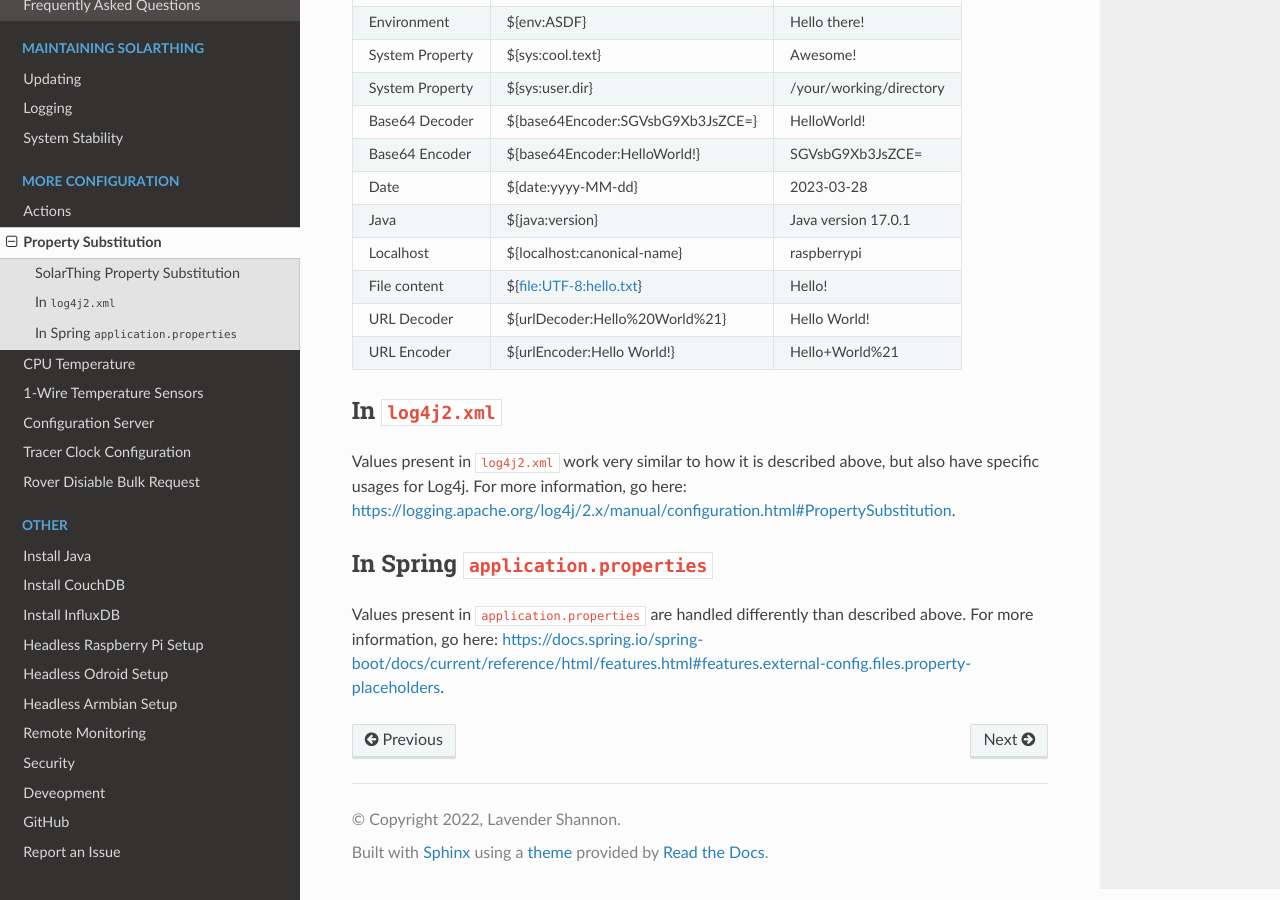
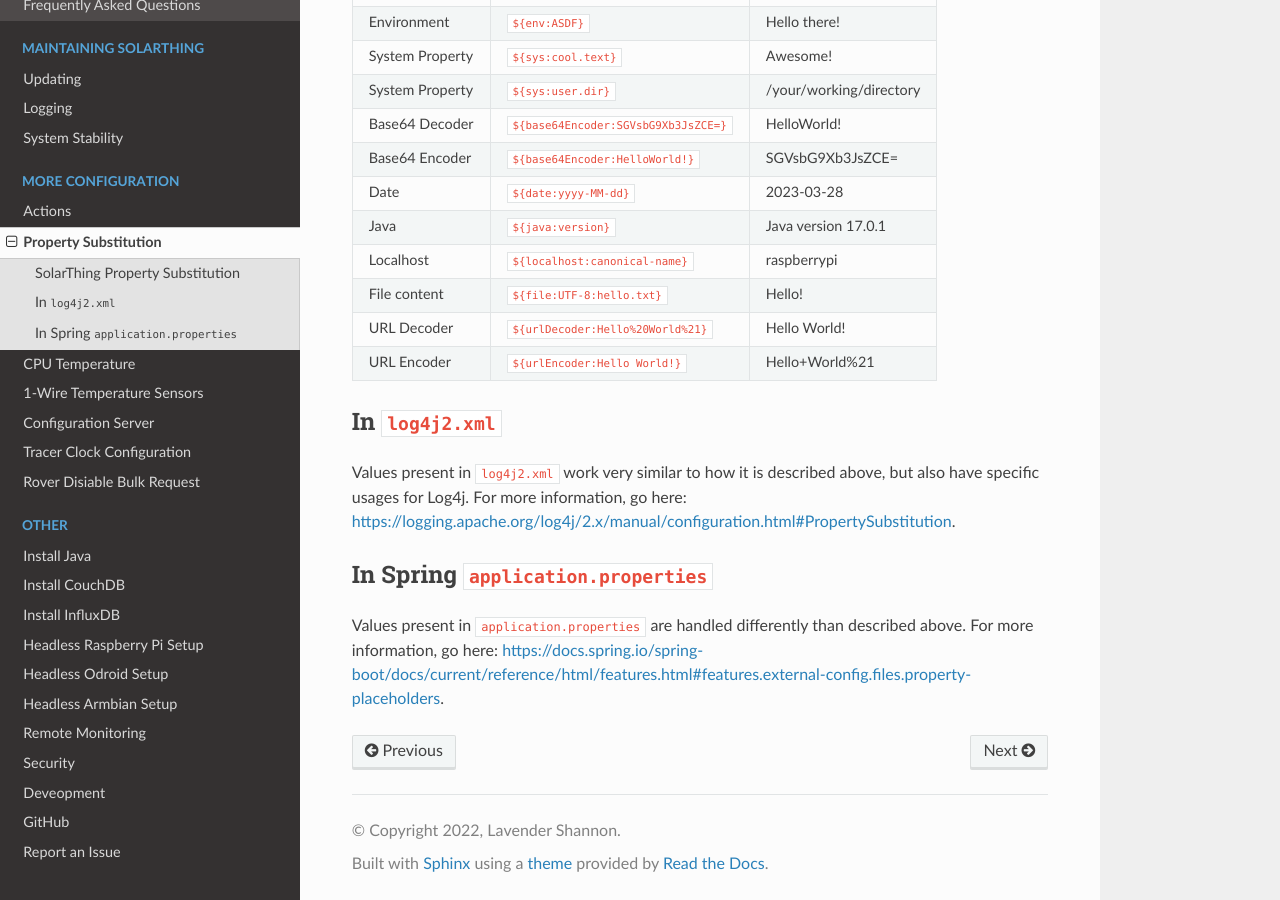
Before and after one commit to wildmountainfarms/solarthing-docs, a Sphinx documentation site: the page built from docs/source/config/property-substitution.rst, in a window 1280 px wide and 900 px high, scrolled down 1476 px. Built offline with Sphinx 7.4.7 and the Read the Docs theme 2.0.0, drawn with Linux system fonts in a browser that asks for light colours; pages that are not in the unit, such as notebooks, are missing from menus.

```diff
--- a/docs/source/config/property-substitution.rst
+++ b/docs/source/config/property-substitution.rst
@@ -54,17 +54,17 @@ Let's assume the file ``hello.txt`` has the content ``Hello!`` (with no new line
 .. csv-table:: Available Substitutions
   :header: "Name", "Example", "Result"
 
-  "Environment", "${env:ASDF}", "Hello there!"
-  "System Property", "${sys:cool.text}", "Awesome!"
-  "System Property", "${sys:user.dir}", "/your/working/directory"
-  "Base64 Decoder", "${base64Encoder:SGVsbG9Xb3JsZCE=}", "HelloWorld!"
-  "Base64 Encoder", "${base64Encoder:HelloWorld!}", "SGVsbG9Xb3JsZCE="
-  "Date", "${date:yyyy-MM-dd}", "2023-03-28"
-  "Java", "${java:version}", "Java version 17.0.1"
-  "Localhost", "${localhost:canonical-name}", "raspberrypi"
-  "File content", "${file:UTF-8:hello.txt}", "Hello!"
-  "URL Decoder", "${urlDecoder:Hello%20World%21}", "Hello World!"
-  "URL Encoder", "${urlEncoder:Hello World!}", "Hello+World%21"
+  "Environment", "``${env:ASDF}``", "Hello there!"
+  "System Property", "``${sys:cool.text}``", "Awesome!"
+  "System Property", "``${sys:user.dir}``", "/your/working/directory"
+  "Base64 Decoder", "``${base64Encoder:SGVsbG9Xb3JsZCE=}``", "HelloWorld!"
+  "Base64 Encoder", "``${base64Encoder:HelloWorld!}``", "SGVsbG9Xb3JsZCE="
+  "Date", "``${date:yyyy-MM-dd}``", "2023-03-28"
+  "Java", "``${java:version}``", "Java version 17.0.1"
+  "Localhost", "``${localhost:canonical-name}``", "raspberrypi"
+  "File content", "``${file:UTF-8:hello.txt}``", "Hello!"
+  "URL Decoder", "``${urlDecoder:Hello%20World%21}``", "Hello World!"
+  "URL Encoder", "``${urlEncoder:Hello World!}``", "Hello+World%21"
 
 
 .. _log4j:
--- a/docs/source/installation.rst
+++ b/docs/source/installation.rst
@@ -9,17 +9,19 @@ Installing
 -----------
 
 Run these commands to install SolarThing. The script will install to ``/opt/solarthing`` and will create a new ``solarthing`` user.
+The script will also modify the root user's ``.gitconfig``.
 
 
 .. code-block:: shell
 
     curl https://raw.githubusercontent.com/wildmountainfarms/solarthing/master/other/linux/clone_install.sh | sudo bash
     sudo usermod -a -G solarthing,dialout,tty,video $USER
+    git config --global --add safe.directory /opt/solarthing
 
 .. note::
 
     If you do not have ``curl`` installed, you can instead use ``wget -O - https://raw.githubusercontent.com/wildmountainfarms/solarthing/master/other/linux/clone_install.sh | sudo bash``.
-    Make sure to also run the ``usermod`` command above.
+    Make sure to also run the other commands shown above.
 
 .. note::
 
```
